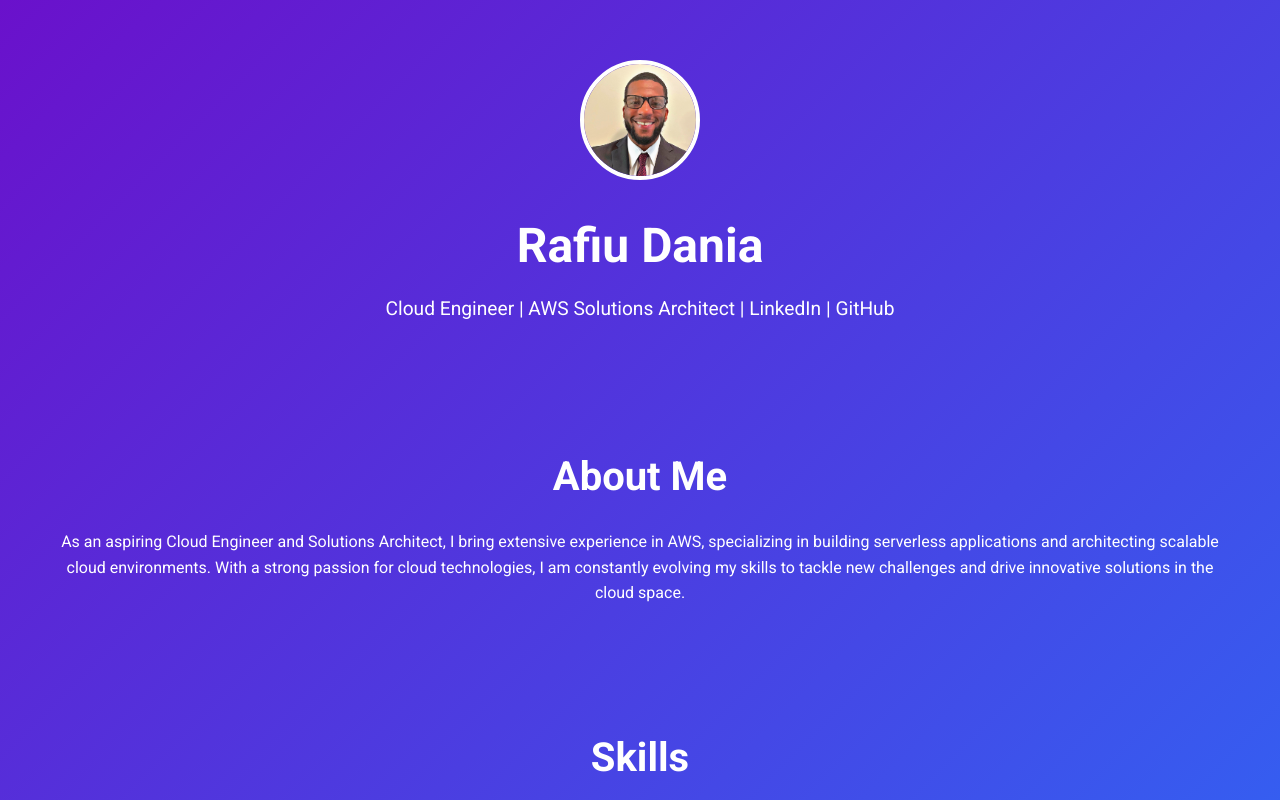
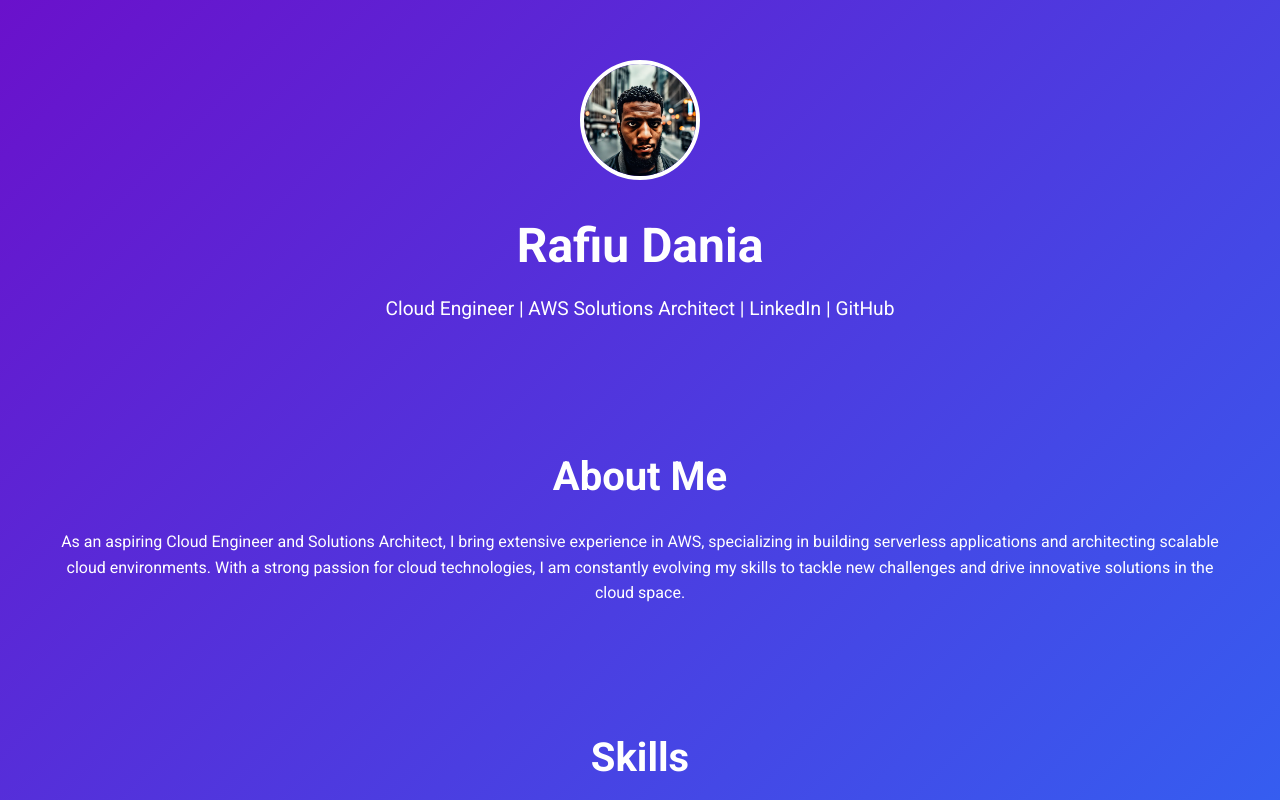
Before and after one commit to RDannn/aws-cloud-resume-challenge, a plain HTML site: page index.html in a window 1280 px wide. Shown: the top 800 px of the page. Drawn offline with Linux system fonts and the light colour scheme; no server answers.

Commit message:
remove pic

```diff
--- a/index.html
+++ b/index.html
@@ -13,7 +13,7 @@
         <header>
             <div class="container">
                 <div class="header-content">
-                    <img src="goof.jpeg" alt="Rafiu Dania's Profile Picture" class="profile-pic">
+                    <img src="aime.jpeg" alt="Rafiu Dania's Profile Picture" class="profile-pic">
                     <h1>Rafiu Dania</h1>
                     <p>
                         Cloud Engineer | AWS Solutions Architect |
```
Also changed, not shown: goof.jpeg (deleted).
